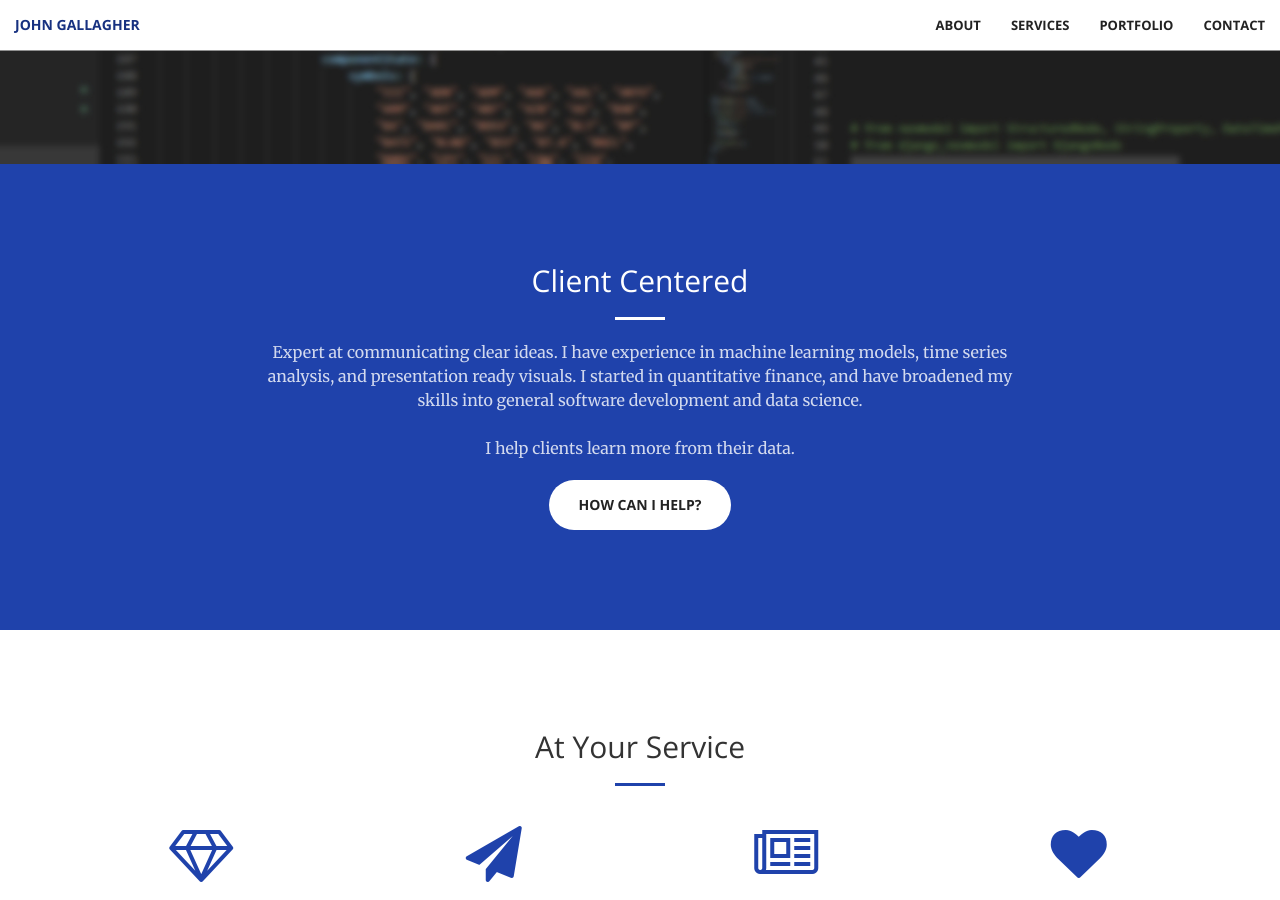
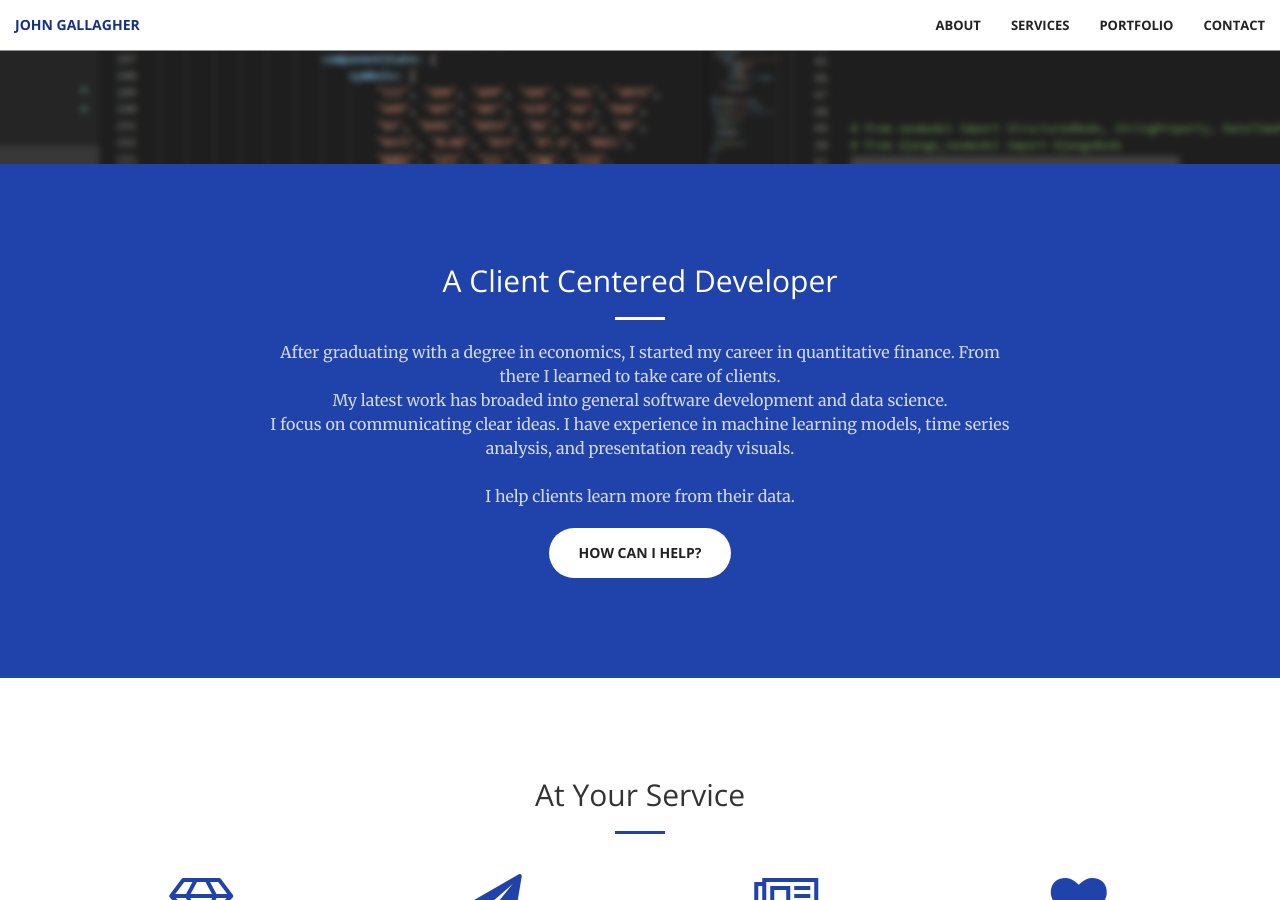
Before and after one commit to jpgallagher1/jpgallagher1.github.io, a Jekyll site: the page built from index.html, in a window 1280 px wide and 900 px high, scrolled down 736 px. Built offline with Jekyll 4.4.1, drawn with Linux system fonts in a browser that asks for light colours; some of the changed text lies outside the part shown.

Commit message:
updated services and about text

```diff
--- a/_includes/about.html
+++ b/_includes/about.html
@@ -2,10 +2,14 @@
     <div class="container">
         <div class="row">
             <div class="col-lg-8 col-lg-offset-2 text-center">
-                <h2 class="section-heading">Client Centered</h2>
+                <h2 class="section-heading">A Client Centered Developer</h2>
                 <hr class="light">
                 <p class="text-faded">
-                    Expert at communicating clear ideas.  I have experience in machine learning models, time series analysis, and presentation ready visuals.  I started in quantitative finance, and have broadened my skills into general software development and data science.
+                    After graduating with a degree in economics, I started my career in quantitative finance.  From there I learned to take care of clients.
+                    <br/>
+                    My latest work has broaded into general software development and data science.
+                    <br/>
+                    I focus on communicating clear ideas.  I have experience in machine learning models, time series analysis, and presentation ready visuals.
                     <br/>
                     <br/>
                     I help clients learn more from their data.  </p>
--- a/_includes/services.html
+++ b/_includes/services.html
@@ -34,7 +34,7 @@
                 <div class="service-box">
                     <i class="fa fa-4x fa-heart wow bounceIn text-primary" data-wow-delay=".3s"></i>
                     <h3>Made with Love</h3>
-                    <p class="text-muted"></p>Solving my clients problems are my top priority!</p>
+                    <p class="text-muted"></p>Listening to you to be more helpful and more thoughtful.</p>
                 </div>
             </div>
         </div>
```
